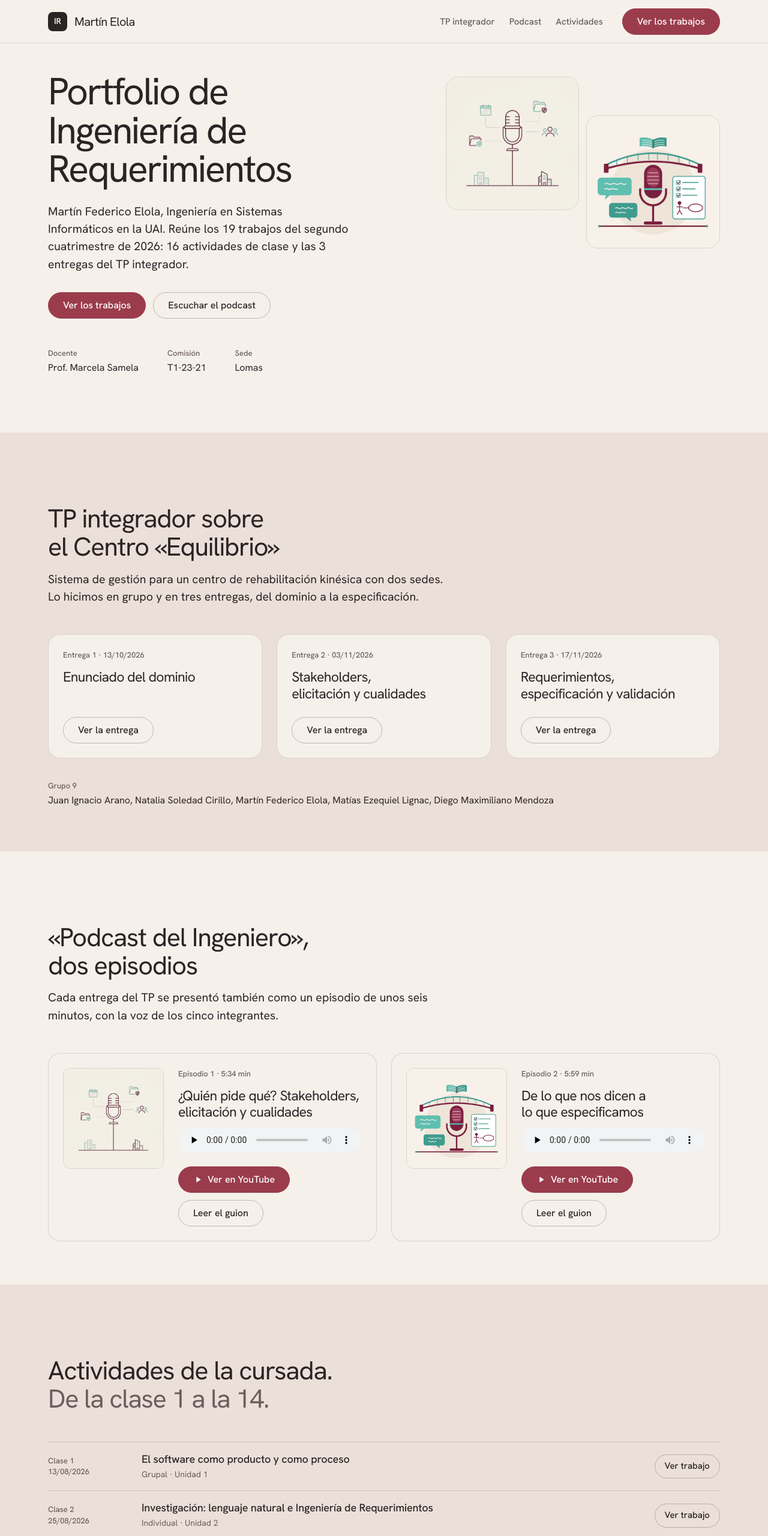
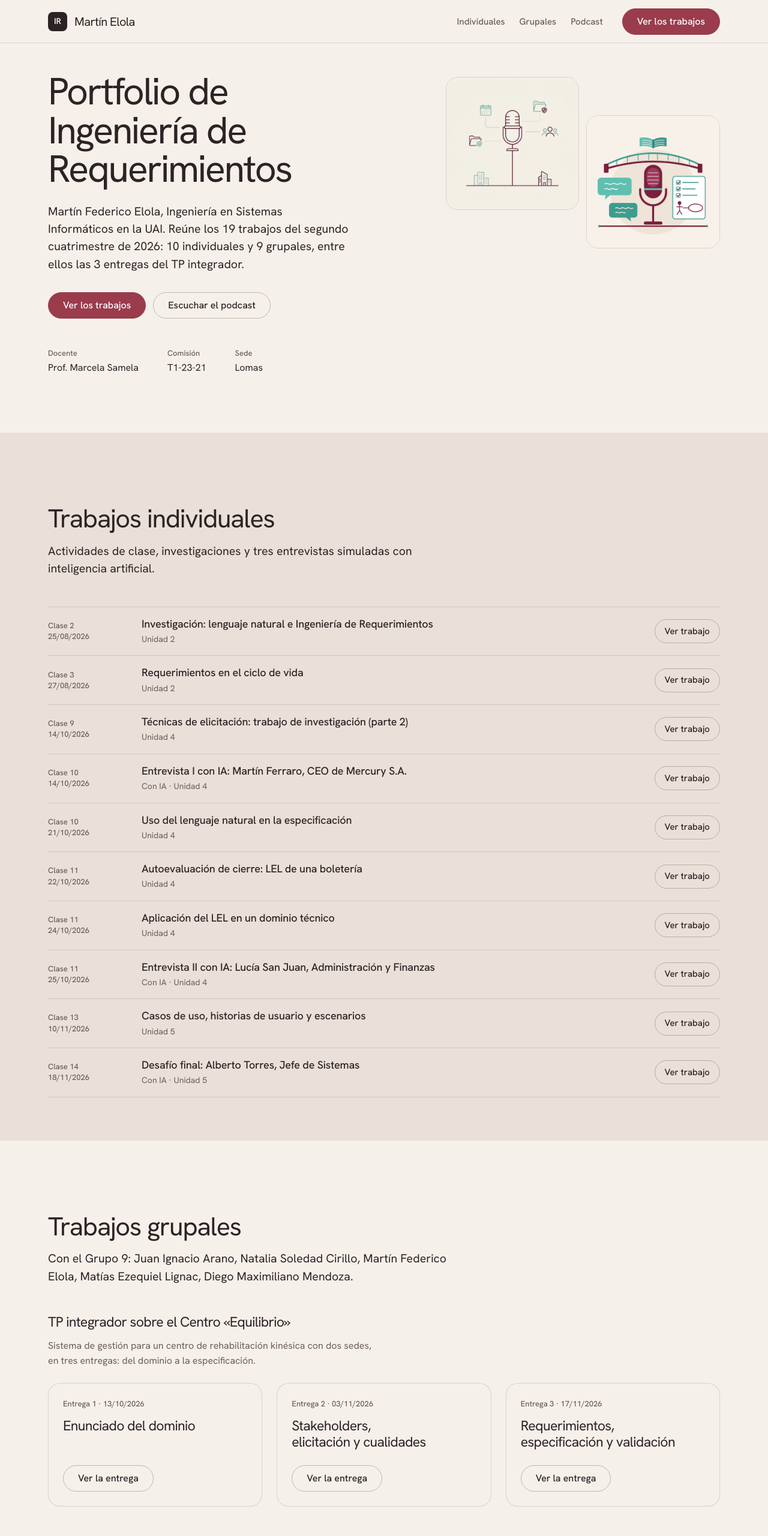
Before and after one commit to MartinElolaUai/portfolio-ingenieria-requerimientos, a plain HTML site: page index.html in a window 1280 px wide. Shown: the top 2560 px of the page at 60% size. Drawn offline with Linux system fonts and the light colour scheme.

Commit message:
Separar los trabajos en individuales y grupales
Co-Authored-By: Claude Opus 5.5 <noreply@anthropic.com>
Claude-Session: https://claude.ai/code/session_01RN5Nc43GSko8uDdo2H8Gnc

```diff
--- a/assets/css/styles.css
+++ b/assets/css/styles.css
@@ -109,7 +109,10 @@ main > section + section { border-top: 0; }
 .card h3 { font-size: var(--t-h3); line-height: 1.2; letter-spacing: var(--track); }
 .card .btn-row { margin-top: auto; padding-top: var(--s-3); }
 @media (hover: hover) and (pointer: fine) { .card:hover { transform: translateY(-2px); border-color: var(--line-strong); transition-duration: 180ms; } }
-.team { margin-top: var(--s-6); font-size: var(--t-body); }
+.h3 { font-size: var(--t-h3); line-height: 1.2; letter-spacing: var(--track); }
+.block + .block { margin-top: var(--s-9); }
+.block .h3 { margin-bottom: var(--s-5); }
+.block__sub { color: var(--p-muted); max-width: 62ch; margin: calc(var(--s-3) * -1) 0 var(--s-5); }
 
 /* podcast */
 .ep { flex-direction: row; gap: var(--s-5); align-items: flex-start; }
--- a/assets/js/app.js
+++ b/assets/js/app.js
@@ -3,7 +3,6 @@
   const esc = (s) => String(s).replace(/[&<>"]/g, (c) => ({ "&": "&amp;", "<": "&lt;", ">": "&gt;", '"': "&quot;" }[c]));
   const fecha = (iso) => { const [y, m, d] = iso.split("-"); return `${d}/${m}/${y}`; };
   const ver = (a) => `ver.html?id=${encodeURIComponent(a.id)}`;
-  const tipo = (a) => (a.categoria === "simulacion" ? "Individual, con IA" : a.tipo === "grupal" ? "Grupal" : "Individual");
 
   // TP integrador
   const tps = ARTEFACTOS.filter((a) => a.categoria === "tp");
@@ -15,7 +14,7 @@
         <a class="btn btn--secondary" href="${ver(a)}">Ver la entrega</a>
       </div>
     </article>`).join("");
-  $("#team").innerHTML = `<span class="label">Grupo 9</span><br>${GRUPO.map(esc).join(", ")}`;
+  $("#team").textContent = `Con el Grupo 9: ${GRUPO.join(", ")}.`;
 
   // Podcast
   const yt = '<svg viewBox="0 0 24 24" fill="currentColor" aria-hidden="true"><path d="M8 5v14l11-7z"/></svg>';
@@ -33,18 +32,20 @@
       </div>
     </article>`).join("");
 
-  // Actividades
-  const lista = ARTEFACTOS.filter((a) => a.categoria !== "tp");
-  $("#lista").innerHTML = lista.map((a) => `
+  // Actividades, separadas en individuales y grupales
+  const fila = (a) => `
     <li class="row">
       <p class="row__when">Clase ${a.clase}<br>${fecha(a.fecha)}</p>
       <div>
         <p class="row__title">${esc(a.titulo)}</p>
-        <p class="row__meta">${tipo(a)} · Unidad ${a.unidad}</p>
+        <p class="row__meta">${a.categoria === "simulacion" ? "Con IA · " : ""}Unidad ${a.unidad}</p>
       </div>
       <div class="row__acts">
         <a class="btn btn--secondary" href="${ver(a)}" aria-label="Ver el trabajo: ${esc(a.titulo)}">Ver trabajo</a>
         ${a.video ? `<a class="btn btn--secondary" href="${ver(a)}#video" aria-label="Ver el video: ${esc(a.titulo)}">Ver video</a>` : ""}
       </div>
-    </li>`).join("");
+    </li>`;
+  const acts = ARTEFACTOS.filter((a) => a.categoria !== "tp");
+  $("#lista-ind").innerHTML = acts.filter((a) => a.tipo !== "grupal").map(fila).join("");
+  $("#lista-grp").innerHTML = acts.filter((a) => a.tipo === "grupal").map(fila).join("");
 })();
--- a/index.html
+++ b/index.html
@@ -17,7 +17,7 @@
   <link rel="preconnect" href="https://fonts.googleapis.com">
   <link rel="preconnect" href="https://fonts.gstatic.com" crossorigin>
   <link href="https://fonts.googleapis.com/css2?family=Hanken+Grotesk:wght@400;500;600&display=swap" rel="stylesheet">
-  <link rel="stylesheet" href="assets/css/styles.css?v=6">
+  <link rel="stylesheet" href="assets/css/styles.css?v=7">
   <script>document.documentElement.classList.add("m-enter")</script>
 </head>
 <body>
@@ -26,11 +26,11 @@
     <a class="skip-link" href="#top">Saltar al contenido</a>
     <a class="logo" href="#top" aria-label="Inicio"><span class="mark--initial">IR</span><span class="name-full">Martín Elola</span></a>
     <ul class="nav__links">
-      <li><a href="#tp">TP integrador</a></li>
+      <li><a href="#individuales">Individuales</a></li>
+      <li><a href="#grupales">Grupales</a></li>
       <li><a href="#podcast">Podcast</a></li>
-      <li><a href="#actividades">Actividades</a></li>
     </ul>
-    <a class="btn btn--primary" href="#actividades">Ver los trabajos</a>
+    <a class="btn btn--primary" href="#individuales">Ver los trabajos</a>
   </div>
 </header>
 
@@ -39,9 +39,9 @@
     <div class="wrap">
       <div data-enter>
         <h1>Portfolio de Ingeniería de Requerimientos</h1>
-        <p class="hero__lead">Martín Federico Elola, Ingeniería en Sistemas Informáticos en la UAI. Reúne los 19 trabajos del segundo cuatrimestre de 2026: 16 actividades de clase y las 3 entregas del TP integrador.</p>
+        <p class="hero__lead">Martín Federico Elola, Ingeniería en Sistemas Informáticos en la UAI. Reúne los 19 trabajos del segundo cuatrimestre de 2026: 10 individuales y 9 grupales, entre ellos las 3 entregas del TP integrador.</p>
         <div class="btn-row">
-          <a class="btn btn--primary" href="#actividades">Ver los trabajos</a>
+          <a class="btn btn--primary" href="#individuales">Ver los trabajos</a>
           <a class="btn btn--secondary" href="#podcast">Escuchar el podcast</a>
         </div>
         <dl class="facts">
@@ -57,33 +57,41 @@
     </div>
   </section>
 
-  <section id="tp" class="alt">
+  <section id="individuales" class="alt">
     <div class="wrap">
       <div class="head">
-        <h2 class="h2">TP integrador sobre el Centro «Equilibrio»</h2>
-        <p class="sub">Sistema de gestión para un centro de rehabilitación kinésica con dos sedes. Lo hicimos en grupo y en tres entregas, del dominio a la especificación.</p>
+        <h2 class="h2">Trabajos individuales</h2>
+        <p class="sub">Actividades de clase, investigaciones y tres entrevistas simuladas con inteligencia artificial.</p>
       </div>
-      <div class="cards cards--3" id="entregas"></div>
-      <p class="team" id="team"></p>
+      <ol class="rows" id="lista-ind"></ol>
     </div>
   </section>
 
-  <section id="podcast">
+  <section id="grupales">
+    <div class="wrap">
+      <div class="head">
+        <h2 class="h2">Trabajos grupales</h2>
+        <p class="sub" id="team"></p>
+      </div>
+      <div class="block">
+        <h3 class="h3">TP integrador sobre el Centro «Equilibrio»</h3>
+        <p class="block__sub">Sistema de gestión para un centro de rehabilitación kinésica con dos sedes, en tres entregas: del dominio a la especificación.</p>
+        <div class="cards cards--3" id="entregas"></div>
+      </div>
+      <div class="block">
+        <h3 class="h3">Actividades de clase</h3>
+        <ol class="rows" id="lista-grp"></ol>
+      </div>
+    </div>
+  </section>
+
+  <section id="podcast" class="alt">
     <div class="wrap">
       <div class="head">
         <h2 class="h2">«Podcast del Ingeniero», dos episodios</h2>
         <p class="sub">Cada entrega del TP se presentó también como un episodio de unos seis minutos, con la voz de los cinco integrantes.</p>
       </div>
       <div class="cards cards--2" id="episodios"></div>
-    </div>
-  </section>
-
-  <section id="actividades" class="alt">
-    <div class="wrap">
-      <div class="head">
-        <h2 class="h2">Actividades de la cursada. <span class="muted">De la clase 1 a la 14.</span></h2>
-      </div>
-      <ol class="rows" id="lista"></ol>
     </div>
   </section>
 </main>
@@ -95,13 +103,13 @@
       <p style="margin-top: var(--s-3)">Ingeniería de Requerimientos · Universidad Abierta Interamericana, Facultad de Tecnología Informática</p>
     </div>
     <div class="btn-row" style="justify-content: flex-start">
-      <a class="link" href="#actividades">Volver a los trabajos</a>
+      <a class="link" href="#top">Volver al inicio</a>
     </div>
     <div class="legal"><span>Segundo cuatrimestre 2026 · Prof. Marcela Samela</span><span>Portadas del podcast generadas con inteligencia artificial</span></div>
   </div>
 </footer>
 
-<script src="assets/js/data.js?v=6"></script>
-<script src="assets/js/app.js?v=6"></script>
+<script src="assets/js/data.js?v=7"></script>
+<script src="assets/js/app.js?v=7"></script>
 </body>
 </html>
```
Also changed, not shown: ver.html (+2 -2 lines).
